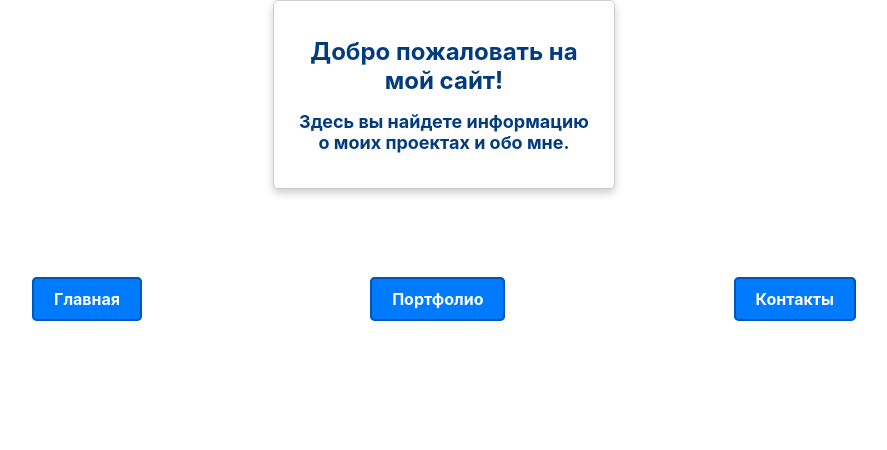
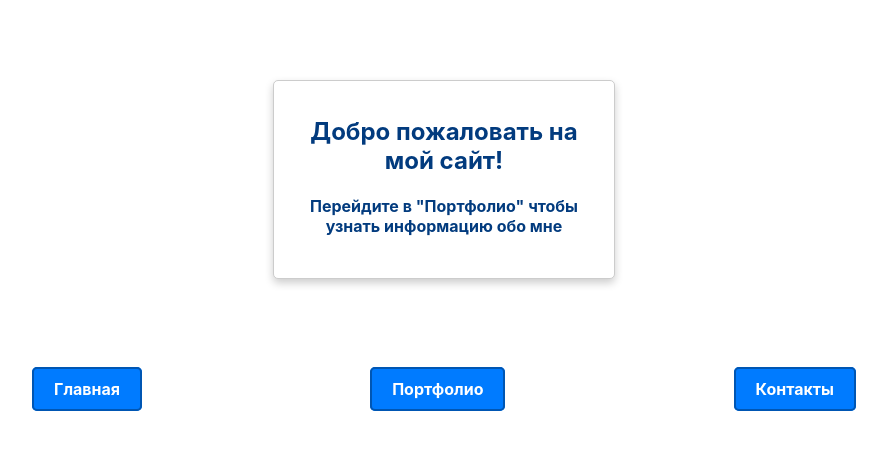
Before and after one commit to Aygeeen/My-Portfolio, a React (Create React App) app: page / in a window 1280 px wide. Shown: the top 450 px of the page, without its empty margins (196-1083 px from the left). Built offline with nearby package versions, Linux system fonts and the light colour scheme.

Commit message:
second commit

```diff
--- a/src/pages/Contact.js
+++ b/src/pages/Contact.js
@@ -7,7 +7,7 @@ const Contact = () => {
         <div className="card">
             <h1>Здесь вы можете связаться со мной</h1>
             <p>почта: wreckingkraken@gmail.com</p>
-            <p>insta: oygnn</p>
+            <p>inst: oygnn</p>
         </div>
     )
 }
--- a/src/pages/Home.js
+++ b/src/pages/Home.js
@@ -6,7 +6,7 @@ const Home = () => {
         <div>
             <div className="card">
                 <h1>Добро пожаловать на мой сайт!</h1>
-                <h2>Здесь вы найдете информацию о моих проектах и обо мне.</h2>
+                <h4>Перейдите в "Портфолио" чтобы узнать информацию обо мне</h4>
             </div>
         </div>
     )
--- a/src/styles/style.css
+++ b/src/styles/style.css
@@ -4,8 +4,8 @@
     padding: 20px;
     box-shadow: 0 4px 8px 0 rgba(0, 0, 0, 0.2);
     background-color: #fff;
-    width: 300px; /* You can adjust the width to your liking */
-    margin: 0 auto; /* Center the card horizontally */
+    width: 300px;
+    margin: 80px auto;
     text-align: center;
     color: #023b7e;
 }
```
